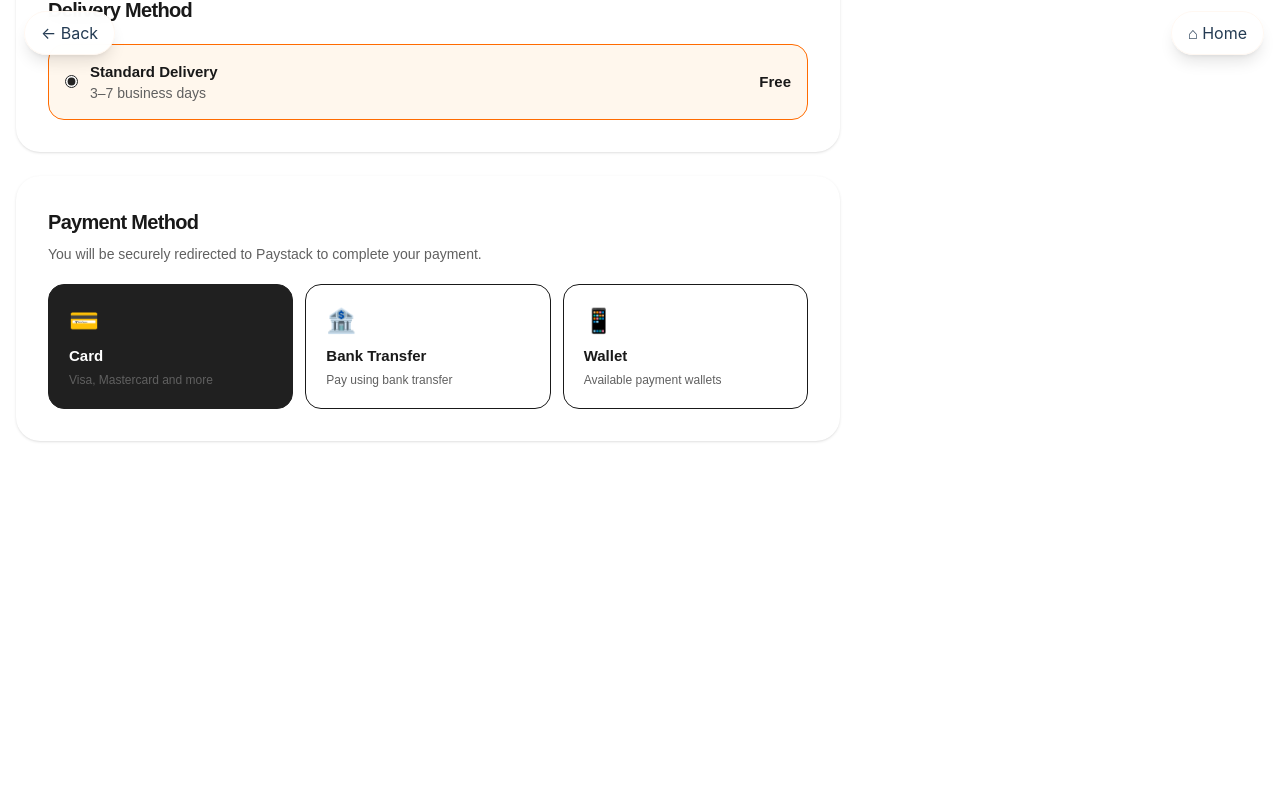
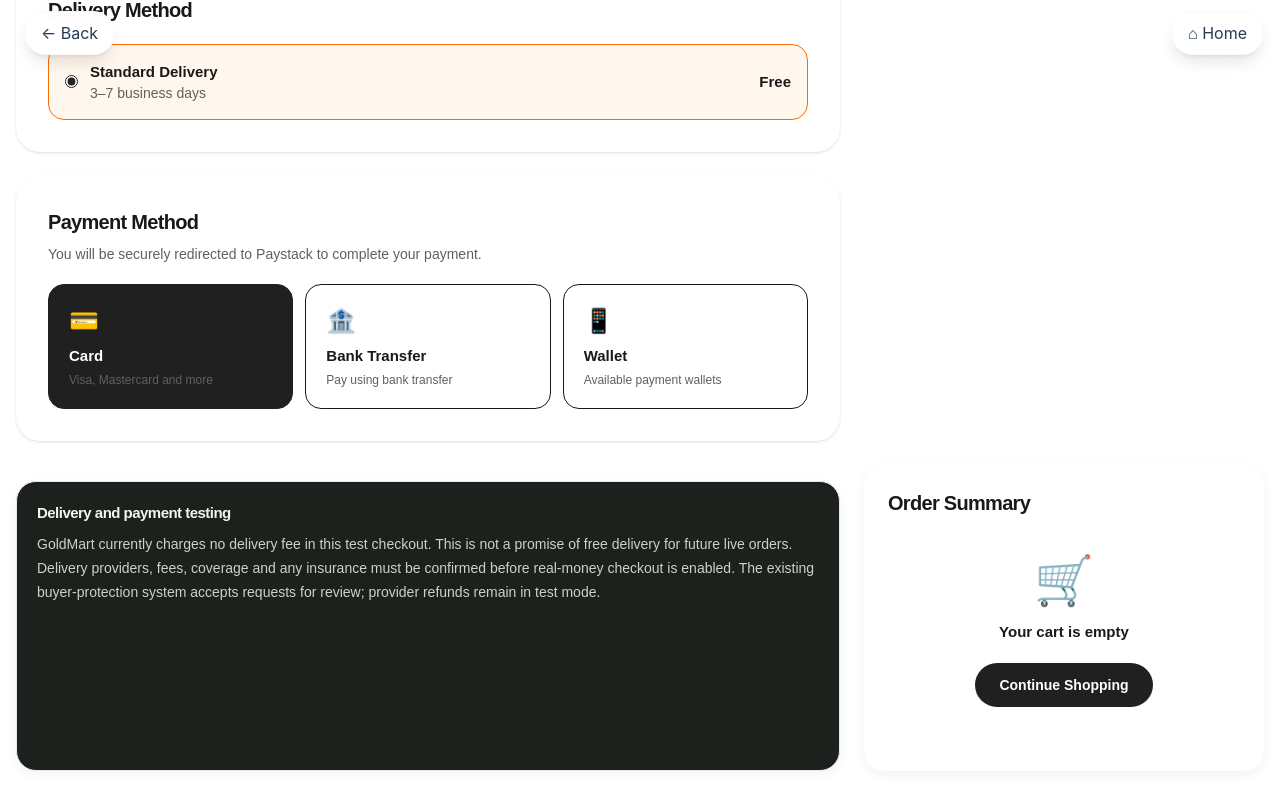
Before and after one commit to oscar1-max/Gold-mart-Ybsr, a Next.js app: page /checkout in a window 1280 px wide. Shown: the part 721-1530 px from the top of the page. Before the commit the page ends 1202 px from the top, so only its background shows below. Built offline with nearby package versions, Linux system fonts and the light colour scheme.

Commit message:
Clarify checkout delivery fees and test-mode protections without changing payment math

```diff
--- a/app/checkout/page.tsx
+++ b/app/checkout/page.tsx
@@ -850,7 +850,10 @@ export default function CheckoutPage() {
 
           </section>
 
-          {currency==="NGN" && <section className="mt-4 rounded-[22px] border border-[#FFE9CC] bg-[#FFF8F2] p-5 lg:col-span-2"><h2 className="font-black text-[#243B53]">Secure Delivery &amp; Insurance · planned</h2><p className="mt-2 text-sm text-[#243B53]">Proposed ₦8,000 delivery charge for orders below ₦300,000, free on orders of ₦300,000 or above. This fee is not collected yet, and insurance/48-hour returns are not active until service arrangements are confirmed.</p></section>}
+          <section className="mt-4 rounded-[22px] border border-[#61543C] bg-[#1C211E] p-5 text-[#F5F3EC] lg:col-span-2">
+            <h2 className="font-black text-[#E4D3A9]">Delivery and payment testing</h2>
+            <p className="mt-2 text-sm leading-6 text-[#D0D0C8]">GoldMart currently charges no delivery fee in this test checkout. This is not a promise of free delivery for future live orders. Delivery providers, fees, coverage and any insurance must be confirmed before real-money checkout is enabled. The existing buyer-protection system accepts requests for review; provider refunds remain in test mode.</p>
+          </section>
           {/* ORDER SUMMARY */}
 
           <aside className="h-fit rounded-3xl bg-white p-6 shadow-sm lg:sticky lg:top-24">
```
